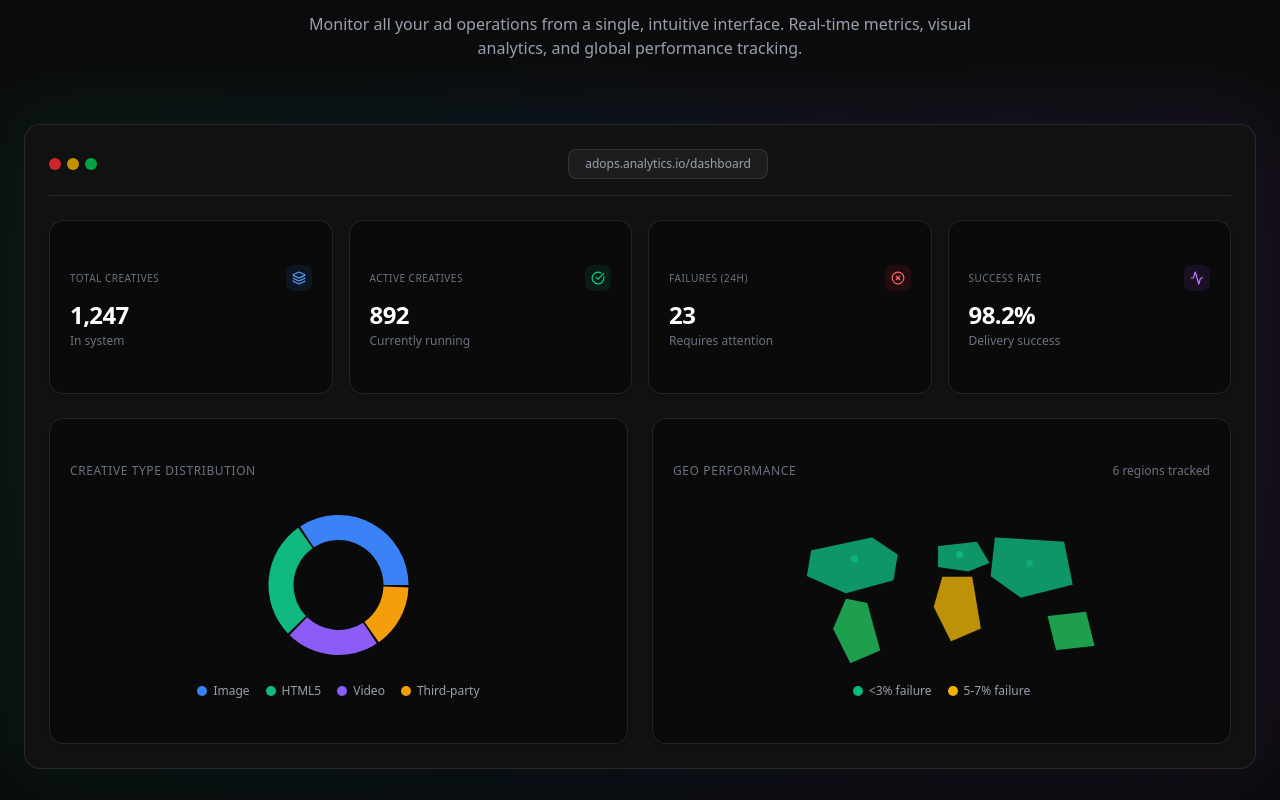
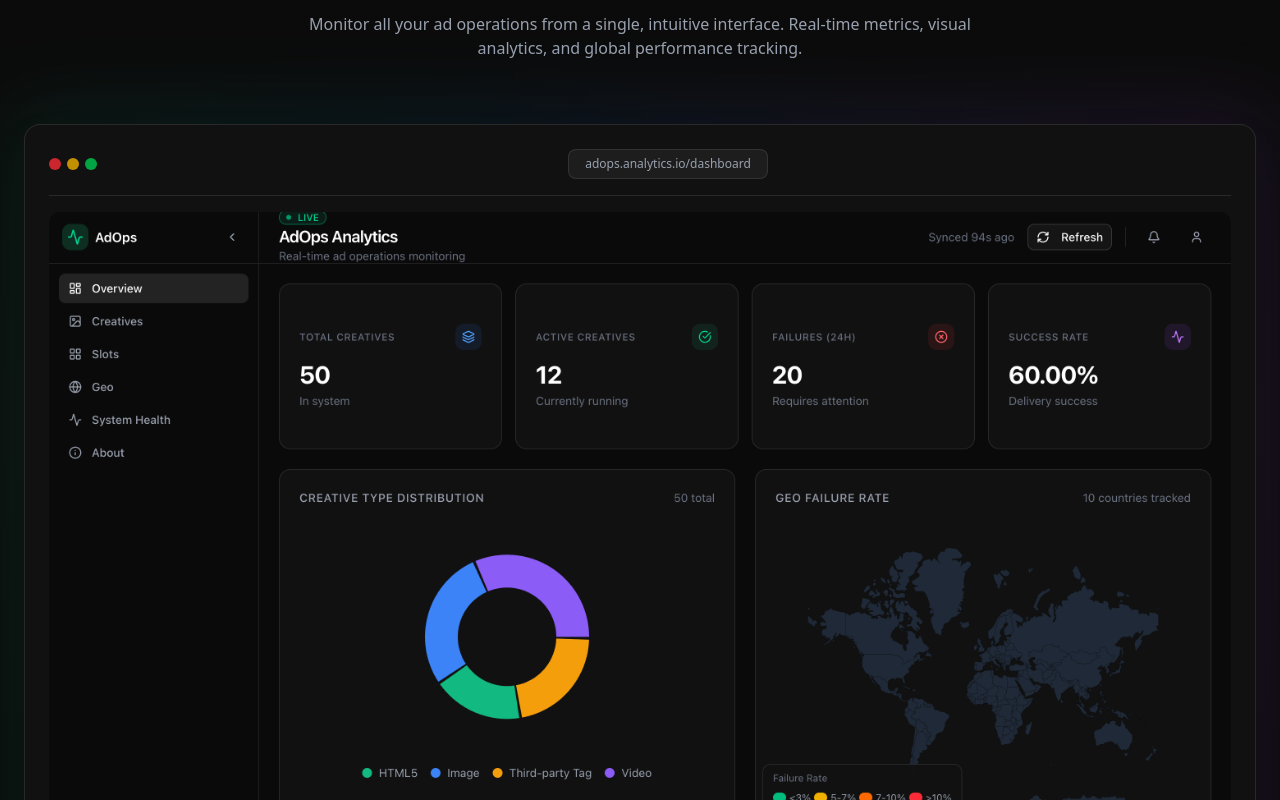
Before and after one commit to carnifex-cmd/adops-analytics, a Next.js app: page / in a window 1280 px wide. Shown: the part 940-1740 px from the top of the page. Built offline with nearby package versions, Linux system fonts and the light colour scheme.

Commit message:
fixed-landing-page-ui

```diff
--- a/components/landing/DashboardPreview.tsx
+++ b/components/landing/DashboardPreview.tsx
@@ -1,70 +1,6 @@
 "use client";
 
-import { Card, CardContent } from "@/components/ui/card";
-import {
-    Layers,
-    CheckCircle,
-    XCircle,
-    Activity,
-} from "lucide-react";
-import {
-    PieChart,
-    Pie,
-    Cell,
-    ResponsiveContainer,
-} from "recharts";
-
-const kpiCards = [
-    {
-        title: "TOTAL CREATIVES",
-        value: "1,247",
-        subtitle: "In system",
-        icon: Layers,
-        color: "text-blue-400",
-        bgColor: "bg-blue-500/10",
-    },
-    {
-        title: "ACTIVE CREATIVES",
-        value: "892",
-        subtitle: "Currently running",
-        icon: CheckCircle,
-        color: "text-emerald-400",
-        bgColor: "bg-emerald-500/10",
-    },
-    {
-        title: "FAILURES (24H)",
-        value: "23",
-        subtitle: "Requires attention",
-        icon: XCircle,
-        color: "text-red-400",
-        bgColor: "bg-red-500/10",
-    },
-    {
-        title: "SUCCESS RATE",
-        value: "98.2%",
-        subtitle: "Delivery success",
-        icon: Activity,
-        color: "text-purple-400",
-        bgColor: "bg-purple-500/10",
-    },
-];
-
-const pieData = [
-    { name: "Image", value: 35, color: "#3b82f6" },
-    { name: "HTML5", value: 28, color: "#10b981" },
-    { name: "Video", value: 22, color: "#8b5cf6" },
-    { name: "Third-party", value: 15, color: "#f59e0b" },
-];
-
-// Simple world map SVG paths for major regions
-const worldMapRegions = [
-    { id: "na", path: "M 50 60 L 120 45 L 150 65 L 145 95 L 90 110 L 45 90 Z", color: "#10b981" },
-    { id: "sa", path: "M 90 115 L 115 120 L 130 175 L 95 190 L 75 150 Z", color: "#22c55e" },
-    { id: "eu", path: "M 195 55 L 240 50 L 255 75 L 230 85 L 195 80 Z", color: "#10b981" },
-    { id: "af", path: "M 200 90 L 235 90 L 245 150 L 210 165 L 190 125 Z", color: "#eab308" },
-    { id: "as", path: "M 260 45 L 340 50 L 350 100 L 290 115 L 255 90 Z", color: "#10b981" },
-    { id: "oc", path: "M 320 135 L 365 130 L 375 170 L 330 175 Z", color: "#22c55e" },
-];
+import Image from "next/image";
 
 export function DashboardPreview() {
     return (
@@ -90,9 +26,9 @@ export function DashboardPreview() {
                     <div className="absolute -inset-4 bg-gradient-to-r from-emerald-500/20 via-blue-500/20 to-purple-500/20 rounded-3xl blur-2xl opacity-50" />
 
                     {/* Dashboard Frame */}
-                    <div className="relative rounded-2xl border border-white/10 bg-[#111111] p-6 shadow-2xl">
+                    <div className="relative rounded-2xl border border-white/10 bg-[#111111] p-4 md:p-6 shadow-2xl overflow-hidden">
                         {/* Browser Chrome */}
-                        <div className="flex items-center gap-2 mb-6 pb-4 border-b border-white/10">
+                        <div className="flex items-center gap-2 mb-4 pb-4 border-b border-white/10">
                             <div className="flex gap-1.5">
                                 <div className="h-3 w-3 rounded-full bg-red-500/80" />
                                 <div className="h-3 w-3 rounded-full bg-yellow-500/80" />
@@ -105,115 +41,16 @@ export function DashboardPreview() {
                             </div>
                         </div>
 
-                        {/* KPI Cards Row */}
-                        <div className="grid gap-4 md:grid-cols-2 lg:grid-cols-4 mb-6">
-                            {kpiCards.map((kpi) => (
-                                <Card
-                                    key={kpi.title}
-                                    className="border-white/10 bg-[#0a0a0a] hover:bg-[#0f0f0f] transition-colors"
-                                >
-                                    <CardContent className="p-5">
-                                        <div className="flex items-center justify-between">
-                                            <p className="text-[10px] font-medium text-gray-500 tracking-wider">
-                                                {kpi.title}
-                                            </p>
-                                            <div className={`p-1.5 rounded-md ${kpi.bgColor}`}>
-                                                <kpi.icon className={`h-3.5 w-3.5 ${kpi.color}`} />
-                                            </div>
-                                        </div>
-                                        <div className="mt-2">
-                                            <p className="text-2xl font-bold text-white tracking-tight">
-                                                {kpi.value}
-                                            </p>
-                                            <p className="mt-0.5 text-xs text-gray-500">{kpi.subtitle}</p>
-                                        </div>
-                                    </CardContent>
-                                </Card>
-                            ))}
-                        </div>
-
-                        {/* Charts Row */}
-                        <div className="grid gap-6 lg:grid-cols-2">
-                            {/* Pie Chart */}
-                            <Card className="border-white/10 bg-[#0a0a0a]">
-                                <CardContent className="p-5">
-                                    <p className="text-xs font-medium text-gray-500 tracking-wider mb-4">
-                                        CREATIVE TYPE DISTRIBUTION
-                                    </p>
-                                    <div className="h-[180px]">
-                                        <ResponsiveContainer width="100%" height="100%">
-                                            <PieChart>
-                                                <Pie
-                                                    data={pieData}
-                                                    cx="50%"
-                                                    cy="50%"
-                                                    innerRadius={45}
-                                                    outerRadius={70}
-                                                    paddingAngle={2}
-                                                    dataKey="value"
-                                                    stroke="transparent"
-                                                >
-                                                    {pieData.map((entry, index) => (
-                                                        <Cell key={`cell-${index}`} fill={entry.color} />
-                                                    ))}
-                                                </Pie>
-                                            </PieChart>
-                                        </ResponsiveContainer>
-                                    </div>
-                                    <div className="flex justify-center gap-4 mt-2">
-                                        {pieData.map((item) => (
-                                            <div key={item.name} className="flex items-center gap-1.5">
-                                                <div
-                                                    className="h-2.5 w-2.5 rounded-sm"
-                                                    style={{ backgroundColor: item.color }}
-                                                />
-                                                <span className="text-xs text-gray-400">{item.name}</span>
-                                            </div>
-                                        ))}
-                                    </div>
-                                </CardContent>
-                            </Card>
-
-                            {/* World Map */}
-                            <Card className="border-white/10 bg-[#0a0a0a]">
-                                <CardContent className="p-5">
-                                    <div className="flex items-center justify-between mb-4">
-                                        <p className="text-xs font-medium text-gray-500 tracking-wider">
-                                            GEO PERFORMANCE
-                                        </p>
-                                        <span className="text-xs text-gray-500">6 regions tracked</span>
-                                    </div>
-                                    <div className="h-[180px] flex items-center justify-center">
-                                        <svg viewBox="0 0 400 200" className="w-full h-full max-w-[350px]">
-                                            {worldMapRegions.map((region) => (
-                                                <path
-                                                    key={region.id}
-                                                    d={region.path}
-                                                    fill={region.color}
-                                                    stroke="#0a0a0a"
-                                                    strokeWidth="1"
-                                                    opacity="0.8"
-                                                    className="hover:opacity-100 transition-opacity cursor-pointer"
-                                                />
-                                            ))}
-                                            {/* Pulse dots for active regions */}
-                                            <circle cx="100" cy="70" r="4" fill="#10b981" className="animate-pulse" />
-                                            <circle cx="220" cy="65" r="4" fill="#10b981" className="animate-pulse" style={{ animationDelay: '0.5s' }} />
-                                            <circle cx="300" cy="75" r="4" fill="#10b981" className="animate-pulse" style={{ animationDelay: '1s' }} />
-                                        </svg>
-                                    </div>
-                                    <div className="flex justify-center gap-4 mt-2">
-                                        <div className="flex items-center gap-1.5">
-                                            <div className="h-2.5 w-2.5 rounded-sm bg-emerald-500" />
-                                            <span className="text-xs text-gray-400">&lt;3% failure</span>
-                                        </div>
-                                        <div className="flex items-center gap-1.5">
-                                            <div className="h-2.5 w-2.5 rounded-sm bg-yellow-500" />
-                                            <span className="text-xs text-gray-400">5-7% failure</span>
-                                        </div>
-                                    </div>
-                                </CardContent>
-                            </Card>
+                        {/* Real Dashboard Screenshot */}
+                        <div className="relative rounded-lg overflow-hidden">
+                            <Image
+                                src="/images/dashboard-preview.png"
+                                alt="AdOps Analytics Dashboard - Real-time monitoring with creative distribution charts and global performance tracking"
+                                width={1920}
+                                height={1080}
+                                className="w-full h-auto rounded-lg"
+                                priority
+                            />
                         </div>
                     </div>
                 </div>
--- a/components/landing/HeroSection.tsx
+++ b/components/landing/HeroSection.tsx
@@ -51,7 +51,7 @@ export function HeroSection() {
                     <Link href="/dashboard">
                         <Button
                             size="lg"
-                            className="bg-emerald-500 hover:bg-emerald-600 text-white font-medium px-8 py-6 text-base h-auto group"
+                            className="bg-emerald-500 hover:bg-emerald-600 text-white font-medium px-8 py-3 text-base h-auto group rounded-full"
                         >
                             Get Started
                             <ArrowRight className="ml-2 h-4 w-4 group-hover:translate-x-1 transition-transform" />
@@ -61,7 +61,7 @@ export function HeroSection() {
                         <Button
                             variant="outline"
                             size="lg"
-                            className="border-white/20 bg-white/5 hover:bg-white/10 text-white font-medium px-8 py-6 text-base h-auto"
+                            className="border-white/20 bg-white/5 hover:bg-white/10 text-white font-medium px-8 py-3 text-base h-auto rounded-full"
                         >
                             Learn More
                         </Button>
```
Also changed, not shown: public/images/dashboard-preview.png (added).
